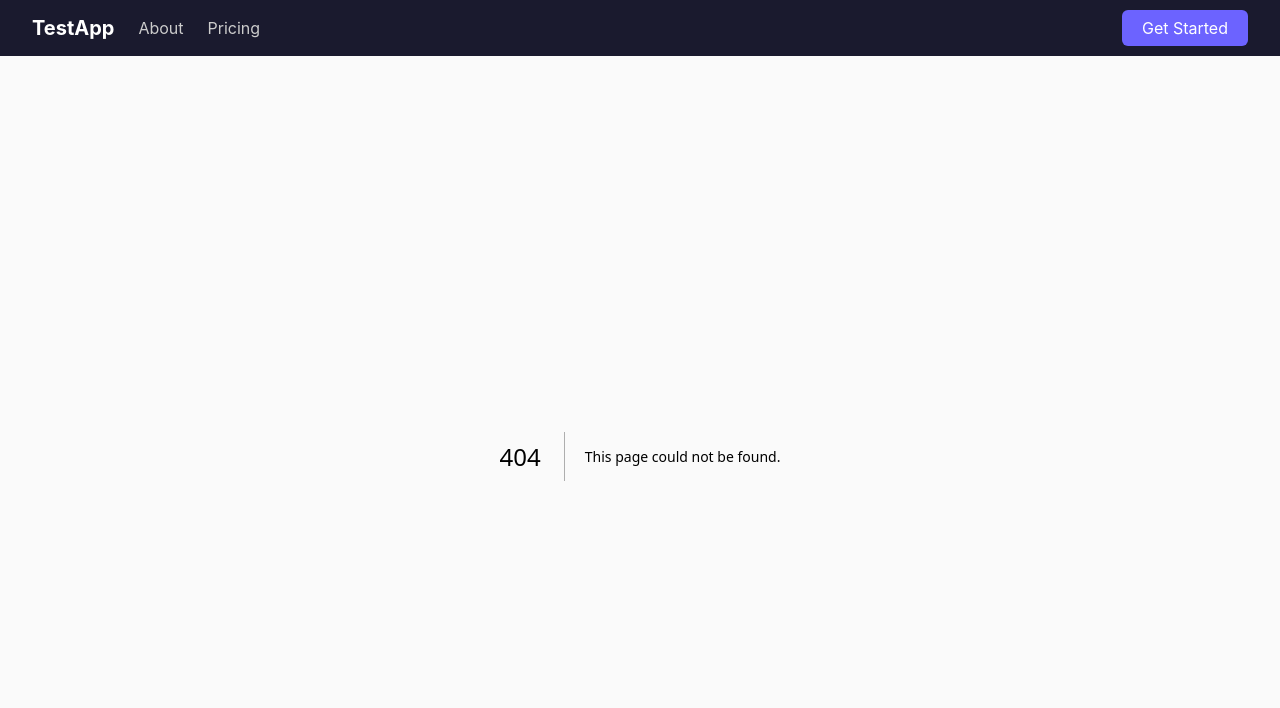
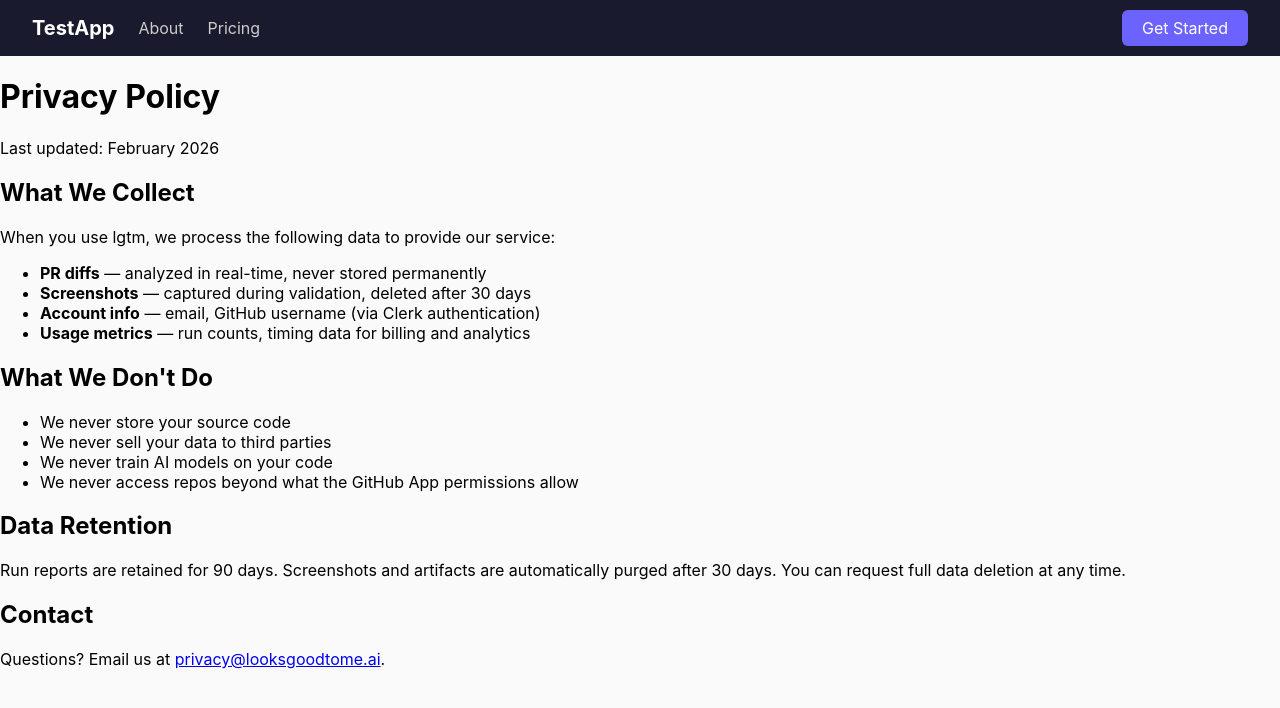
Before and after one commit to looksgoodtomeai/test-app, a Next.js app: page /privacy in a window 1280 px wide. Before the commit this address had no page. Shown: the top 708 px of the page. Built offline with nearby package versions, Linux system fonts and the light colour scheme.

Commit message:
feat: add privacy policy page

```diff
--- /dev/null
+++ b/src/app/privacy/page.tsx
@@ -0,0 +1,33 @@
+export default function PrivacyPage() {
+  return (
+    <main className="min-h-screen bg-gradient-to-b from-gray-50 to-white py-20">
+      <div className="mx-auto max-w-2xl px-6 prose prose-gray">
+        <h1>Privacy Policy</h1>
+        <p className="text-gray-500">Last updated: February 2026</p>
+
+        <h2>What We Collect</h2>
+        <p>When you use lgtm, we process the following data to provide our service:</p>
+        <ul>
+          <li><strong>PR diffs</strong> — analyzed in real-time, never stored permanently</li>
+          <li><strong>Screenshots</strong> — captured during validation, deleted after 30 days</li>
+          <li><strong>Account info</strong> — email, GitHub username (via Clerk authentication)</li>
+          <li><strong>Usage metrics</strong> — run counts, timing data for billing and analytics</li>
+        </ul>
+
+        <h2>What We Don&apos;t Do</h2>
+        <ul>
+          <li>We never store your source code</li>
+          <li>We never sell your data to third parties</li>
+          <li>We never train AI models on your code</li>
+          <li>We never access repos beyond what the GitHub App permissions allow</li>
+        </ul>
+
+        <h2>Data Retention</h2>
+        <p>Run reports are retained for 90 days. Screenshots and artifacts are automatically purged after 30 days. You can request full data deletion at any time.</p>
+
+        <h2>Contact</h2>
+        <p>Questions? Email us at <a href="mailto:privacy@looksgoodtome.ai">privacy@looksgoodtome.ai</a>.</p>
+      </div>
+    </main>
+  );
+}
```
